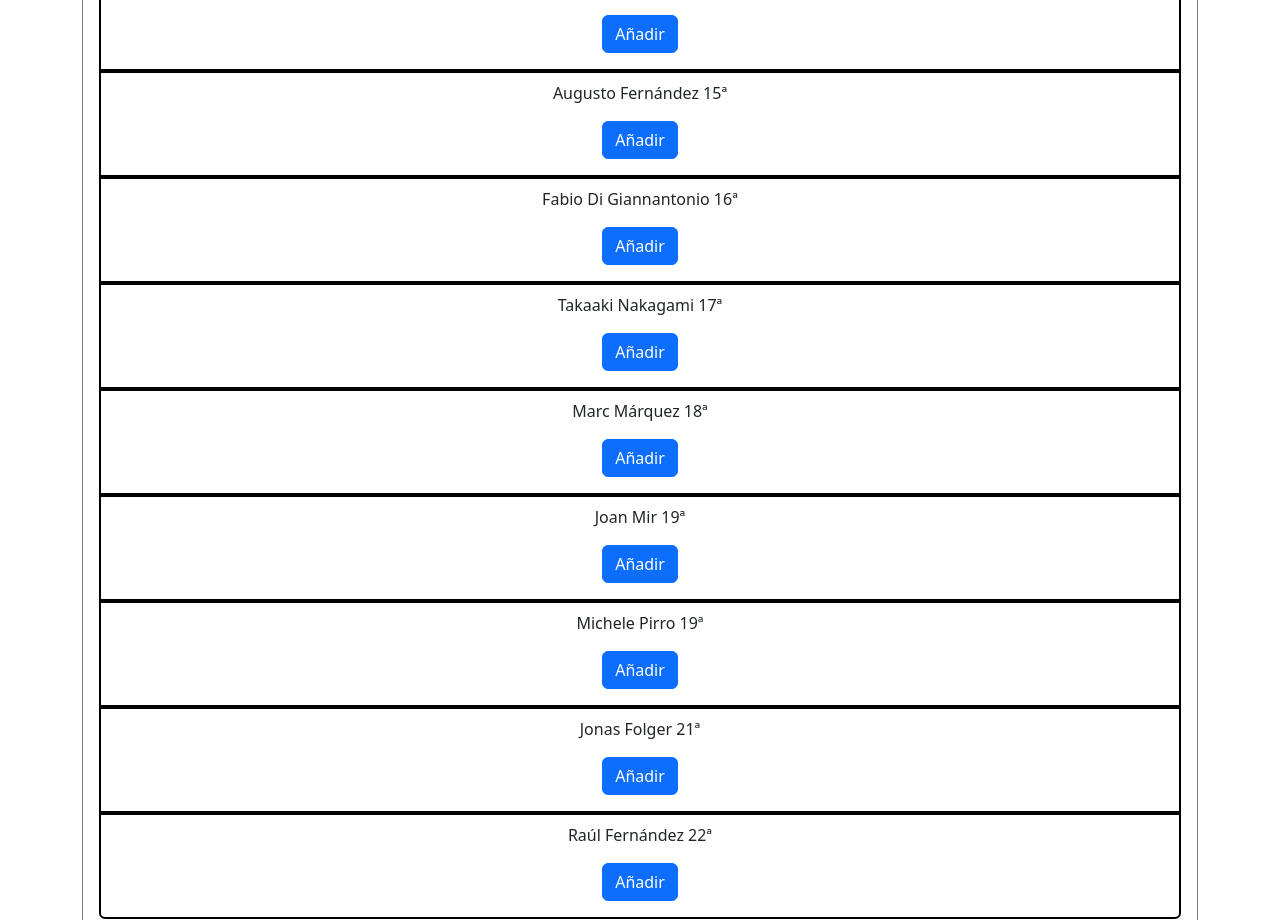
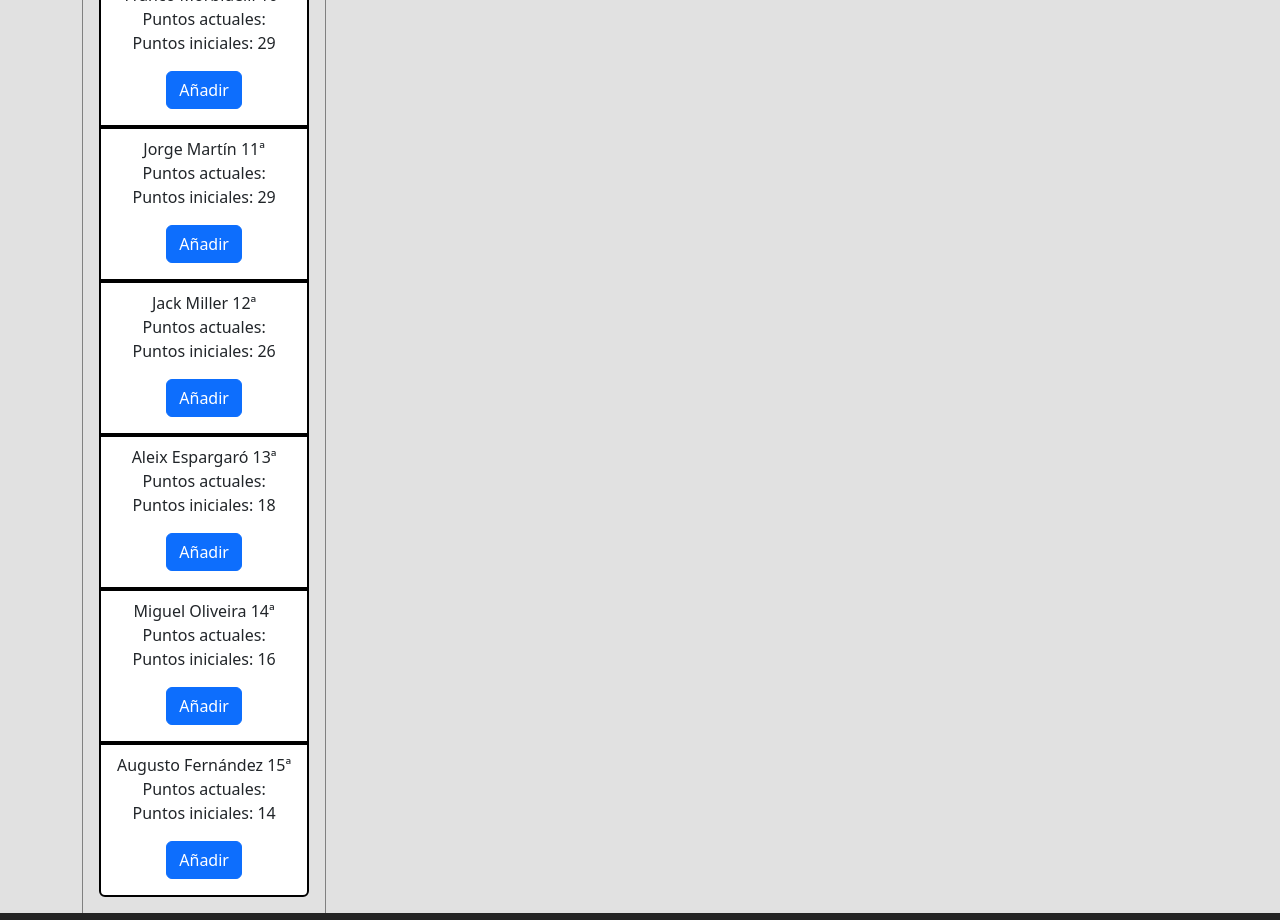
Before and after one commit to TopaciOicapoT/DreamTeam, a Vue app: page /createteam in a window 1280 px wide. Shown: the part 1880-2800 px from the top of the page. Built offline with nearby package versions, Linux system fonts and the light colour scheme.

Commit message:
Creación de equipo y puntos totales en el inicio

```diff
--- a/index.html
+++ b/index.html
@@ -5,6 +5,11 @@
     <link rel="icon" type="image/svg+xml" href="/vite.svg" />
     <meta name="viewport" content="width=device-width, initial-scale=1.0" />
     <title>Dream team</title>
+    <style>
+      body{
+        background-color: rgb(225, 225, 225) !important;
+      }
+    </style>
   </head>
   <body>
     <div id="app"></div>
--- a/src/stores/teams.js
+++ b/src/stores/teams.js
@@ -4,168 +4,144 @@ import router from '../router/routes';
 
 export const useTeams = defineStore('useTeams', {
     state: () => ({
+        userTeam: ref([]),
+
         riders: ref([
             {
               position: 1,
               rider: "Marco Bezzecchi",
               points: 64,
+              newPoints: null,
               active: true,
+              addButtonVisible: true,
+              modifyVisible: false,
             },
             {
               position: 2,
               rider: "Francesco Bagnaia",
               points: 53,
+              newPoints: null,
               active: true,
+              addButtonVisible: true,
+              modifyVisible: false,
             },
-
             {
               position: 3,
               rider: "Álex Rins",
               points: 47,
+              newPoints: null,
               active: true,
+              addButtonVisible: true,
+              modifyVisible: false,
             },
             {
               position: 4,
               rider: "Maverick Viñales",
               points: 45,
+              newPoints: null,
               active: true,
+              addButtonVisible: true,
+              modifyVisible: false,
             },
-
             {
               position: 5,
               rider: "Johann Zarco",
               points: 44,
+              newPoints: null,
               active: true,
+              addButtonVisible: true,
+              modifyVisible: false,
             },
-
             {
               position: 6,
               rider: "Luca Marini",
               points: 38,
+              newPoints: null,
               active: true,
+              addButtonVisible: true,
+              modifyVisible: false,
             },
-
             {
               position: 7,
               rider: "Fabio Quartararo",
               points: 34,
+              newPoints: null,
               active: true,
+              addButtonVisible: true,
+              modifyVisible: false,
             },
             {
               position: 8,
               rider: "Álex Márquez",
               points: 33,
+              newPoints: null,
               active: true,
+              addButtonVisible: true,
+              modifyVisible: false,
             },
-
             {
               position: 9,
               rider: "Brad Binder",
               points: 30,
+              newPoints: null,
               active: true,
+              addButtonVisible: true,
+              modifyVisible: false,
             },
-
             {
               position: 10,
-
               rider: "Franco Morbidelli",
               points: 29,
+              newPoints: null,
               active: true,
+              addButtonVisible: true,
+              modifyVisible: false,
             },
-
             {
               position: 11,
-
               rider: "Jorge Martín",
               points: 29,
+              newPoints: null,
               active: true,
+              addButtonVisible: true,
+              modifyVisible: false,
             },
-
             {
               position: 12,
-
               rider: "Jack Miller",
               points: 26,
+              newPoints: null,
               active: true,
+              addButtonVisible: true,
+              modifyVisible: false,
             },
-
             {
               position: 13,
-
               rider: "Aleix Espargaró",
               points: 18,
+              newPoints: null,
               active: true,
+              addButtonVisible: true,
+              modifyVisible: false,
             },
-
             {
               position: 14,
-
               rider: "Miguel Oliveira",
               points: 16,
+              newPoints: null,
               active: true,
+              addButtonVisible: true,
+              modifyVisible: false,
             },
             {
               position: 15,
-
               rider: "Augusto Fernández",
               points: 14,
+              newPoints: null,
               active: true,
+              addButtonVisible: true,
+              modifyVisible: false,
             },
-
-            {
-                position: 16,
-                rider: "Fabio Di Giannantonio",
-                points: 13,
-                active: true,
-            },
-
-            {
-                position: 17,
-
-                rider: "Takaaki Nakagami",
-                points: 7,
-                active: true,
-            },
-
-            {
-                position: 18,
-
-                rider: "Marc Márquez",
-                points: 7,
-                active: true,
-            },
-
-            {
-                position: 19,
-
-                rider: "Joan Mir",
-                points: 5,
-                active: true,
-            },
-            {
-                position: 19,
-
-                rider: "Michele Pirro",
-                points: 5,
-                active: true,
-            },
-            {
-                position: 22,
-
-                rider: "Raúl Fernández",
-                points: 2,
-                active: true,
-            },
-
-            {
-                position: 21,
-
-                rider: "Jonas Folger",
-                points: 4,
-                active: true,
-            },
-
-
         ]),
 
 
@@ -176,8 +152,30 @@ export const useTeams = defineStore('useTeams', {
             this.riders.forEach((rider) => {
                 // console.log(rider)
             })
+            // esto es solo para que funcione sin reiniciar la página
             router.push('/confirmrider')
+        },
+        modifyRider(rider, newPoints){
+
+            this.riders[rider].points += newPoints
+
+        },
+        addRiderTeam(rider){
+            if (this.userTeam.length < 3 && !this.userTeam.includes(rider)) {
+                this.userTeam.push(rider)
+                console.log(rider)
+                console.log("ya esta")
+            } else {
+                alert("Has llegado al límite de pilotos 🏍️ o ese piloto ya esta en tu equipo 👍")
             }
+        },
+        removeRiderTeam(rider){
+            const element = rider
+            const index = this.userTeam.indexOf(element)
+            console.log(index)
+            this.userTeam.splice(index, 1)
+
+        },
     }
 
 })
--- a/src/views/AddRider.vue
+++ b/src/views/AddRider.vue
@@ -1,10 +1,12 @@
 <template>
-    <div>
+
+
+  <div class="mt-4">
     <form @submit.prevent="handleSubmit">
-            <input v-model="name" type="text" placeholder="Piloto"> <br>
-            <input v-model="points" type="number" placeholder="Puntuación">
-            <br>
-            <input v-model="active" type="checkbox">Activo <br>
+      <input v-model="name" type="text" placeholder="Piloto" /> <br />
+      <input v-model="points" type="number" placeholder="Puntuación" />
+      <br />
+      <input v-model="active" type="checkbox" />Activo <br />
       <button type="submit">Crear piloto</button>
     </form>
 
@@ -16,16 +18,22 @@
         v-for="(rider, index) in ridersList"
         :key="index"
         >
-            {{ rider.rider }} {{ rider.position }}ª -
+        {{ rider.rider }} {{ rider.position }}ª
         <div v-if="rider.active" class="yes">
           <span>Activo</span>
-
         </div>
-            <div v-else class="no">
-              <span>Inactivo</span> <br>
-
+        <div v-else class="no"><span>Inactivo</span> <br /></div>
+        <button :key="index" v-show="!rider.modifyVisible" @click="desplegar(rider)" class="btn btn-secondary mb-2 mt-3">
+          Modificar
+        </button>
+        <div class="mt-2" v-show="rider.modifyVisible">
+          <form @submit.prevent="modify(rider)">
+            <input :key="index" v-model="rider.newPoints" type="number" placeholder="Nueva puntuación" />
+            <br />
+            <input :key="index" v-model="rider.active" type="checkbox" />Activo <br />
+            <button :key="index"  type="submit">Modificar piloto</button>
+          </form>
         </div>
-            <button class="btn btn-secondary mb-2 mt-3">Modificar</button>
         </li>
       </ul>
     </div>
@@ -33,56 +41,64 @@
 </template>
 
 <script setup>
-import { onMounted, ref } from 'vue';
-import {useTeams} from '../stores/teams'
+import { onMounted, ref } from "vue";
+import { useTeams } from "../stores/teams";
 
 
-
-const storeTeams = useTeams()
-const ridersList = storeTeams.riders
-const name = ref('')
-const points = ref(null)
-const active = ref(false)
+const storeTeams = useTeams();
+const ridersList = storeTeams.riders;
+const name = ref("");
+const points = ref(null);
+const newPoints = ref(null);
+const active = ref(false);
+// const modifyVisible = ref(false)
 const rider = {
   position: null,
-    rider:'',
-    points:null,
-    active: false
+  rider: "",
+  points: null,
+  newPoints:0,
+  active: false,
+};
+
+
+const handleSubmit = () => {
+  rider.value = {
+    position: ridersList.length + 1,
+    rider: name.value,
+    points: points.value,
+    newPoints: newPoints.value ,
+    active: active.value,
+  };
+  const Position = () => {
+    ridersList.forEach((e) => {
+      if (rider.value.points > e.points) {
+        e.position++;
+        rider.value.position--;
+      } else {
+        console.log("te quedas ahi");
       }
-const handleSubmit = () => {
+    });
+  };
+  Position();
 
-    rider.value ={
-    position: ridersList.length+1,
-    rider:name.value,
-    points:points.value,
-    active: active.value
-    }
-    const Position = () => {
-        ridersList.forEach((e) =>{
-            if (rider.value.points > e.points) {
-                e.position++
-                rider.value.position--
+  return storeTeams.addRider(rider.value);
+};
 
-            } else {
-                console.log("te quedas ahi")
+const desplegar = (rider) => {
+  rider.modifyVisible = true
 
 }
 
-        })
-    }
-    Position()
-
-    return storeTeams.addRider(rider.value)
-
-}
+const modify = (rider) => {
+  newPoints.value = rider.newPoints
+  rider.newPoints = rider.points + newPoints.value;
+  rider.modifyVisible = false
+};
 onMounted(() => {
-
   ridersList.sort(function (a, b) {
     return a.position - b.position;
   });
-
-})
-
+});
 </script>
 
 <style lang="scss" scoped>
@@ -90,21 +106,18 @@ onMounted(() => {
   padding: 1rem;
   border-right: 1px solid gray;
   border-left: 1px solid gray;
-    .list-group{
-
-      .list-group-item{
+  .list-group {
+    .list-group-item {
       border: 2px solid rgb(0, 0, 0) !important;
-        .yes{
+      .yes {
         padding: 2px;
         color: rgb(255, 255, 255);
         background-color: rgb(9, 70, 9);
-
       }
-        .no{
+      .no {
         padding: 2px;
         color: rgb(255, 255, 255);
         background-color: red;
-
       }
     }
   }
--- a/src/views/CreateTeam.vue
+++ b/src/views/CreateTeam.vue
@@ -1,7 +1,7 @@
 <template>
+  <div class="content">
     <div>
       <h1 class="title1">Pilotos</h1>
-    <div>
       <div class="box">
         <h3 class="box-title">MotoGP</h3>
         <ul class="list-group">
@@ -10,13 +10,32 @@
             v-for="(rider, index) in riders"
             :key="index"
             >
-              {{ rider.rider }} {{ rider.position }}ª <br>
-              <button v-if="rider.active" class="btn btn-primary mb-2 mt-3" :disabled="!rider.active">Añadir</button>
+              {{ rider.rider }} {{ rider.position }}ª <br> Puntos actuales: {{ rider.newPoints }} <br> Puntos iniciales: {{ rider.points }}<br>
+              <button v-show="rider.active" @click="add(rider)" v-if="rider.active" class="btn btn-primary mb-2 mt-3" :disabled="!rider.active">Añadir</button>
             </li>
 
         </ul>
       </div>
     </div>
+
+    <div>
+      <h1 class="title1">Tu equipo</h1>
+      <div class="box">
+        <h3 class="box-title">MotoGP</h3>
+        <ul class="list-group">
+            <li
+            class="list-group-item"
+            v-for="(rider, index) in userTeam"
+            :key="index"
+            >
+              {{ rider.rider }} {{ rider.points }} <br>
+              <button @click="remove(rider)" class="btn btn-danger mb-2 mt-3" :disabled="!rider.active">Eliminar</button>
+            </li>
+
+        </ul>
+      </div>
+    </div>
+
   </div>
 </template>
 
@@ -24,13 +43,26 @@
 import { useTeams } from "../stores/teams";
 
 const storeTeams = useTeams();
+
+
+const userTeam = storeTeams.userTeam;
 const riders = storeTeams.riders;
 riders.sort(function (a, b) {
   return a.position - b.position;
 });
+
+const add = (rider) =>{
+  return storeTeams.addRiderTeam(rider)
+}
+const remove = (rider) =>{
+  return storeTeams.removeRiderTeam(rider)
+}
 </script>
 
 <style lang="scss" scoped>
+
+.content{
+  display: flex;
   .title1 {
     border-bottom: 3px solid gray;
   }
@@ -54,4 +86,6 @@ riders.sort(function (a, b) {
       }
     }
 
+}
+
 </style>
--- a/src/views/Home.vue
+++ b/src/views/Home.vue
@@ -2,16 +2,16 @@
     <h1 class="title1">DREAM TEAM</h1>
     <div class="homeBox">
         <div class="box">
-            <h3>Clasificación</h3>
+            <h3>Clasificación motoGP</h3>
             <ul class="list-group">
-            <li class="list-group-item" v-for="(resultado, index) in resultados" :key="index">{{ resultado }}</li>
+            <li class="list-group-item" >{{ totalPoint }}</li>
         </ul>
         </div>
         <div class="box">
-            <h3>opción 2</h3>
+            <h3>Clasificación moto 2</h3>
         </div>
         <div class="box">
-            <h3>opción 3</h3>
+            <h3>Clasificación moto 3</h3>
         </div>
     </div>
 
@@ -20,24 +20,20 @@
 
 <script setup>
 import '../assets/styles.scss'
-import { ref } from 'vue';
+import { onMounted, ref } from 'vue';
+import { useTeams } from "../stores/teams";
+const storeTeams = useTeams();
 
-
-
-
-
-    const resultados = ref([
-        "21 06/11/2022 ",
-        "20 08/11/2022  ",
-        "19 06/11/2022 ",
-        "18 08/11/2022  ",
-        "17 06/11/2022 ",
-        "16 08/11/2022  ",
-        "15 06/11/2022 ",
-        "14 08/11/2022  ",
-
-    ])
-
+const userTeam = storeTeams.userTeam;
+const totalPoint = ref(0);
+const suma = () => {
+    userTeam.forEach((rider) =>{
+        totalPoint.value += rider.newPoints
+    })
+}
+onMounted(() => {
+    suma()
+})
 </script>
 
 <style lang="scss" scoped>
```
Lines whose indentation alone changed are shown as unchanged.
